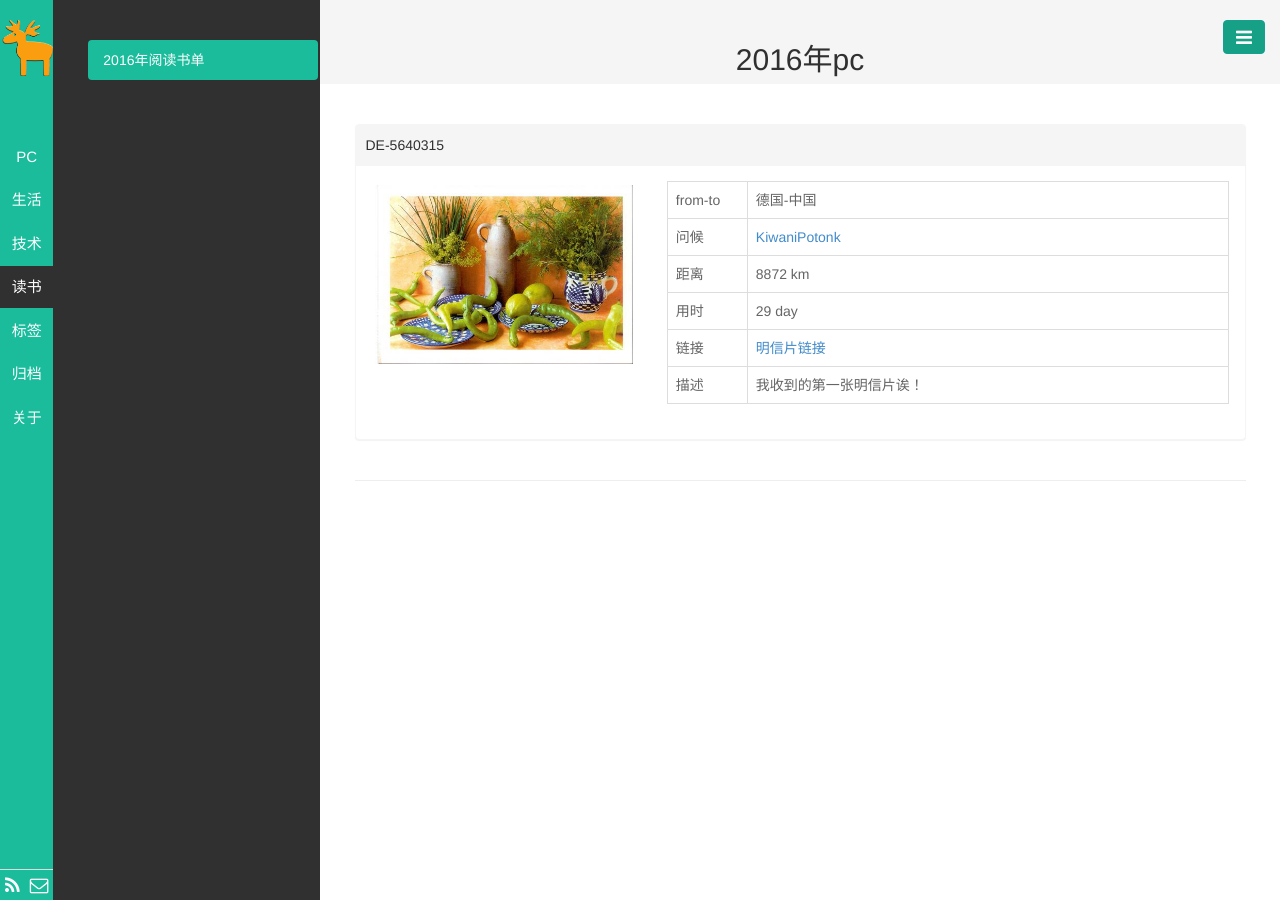
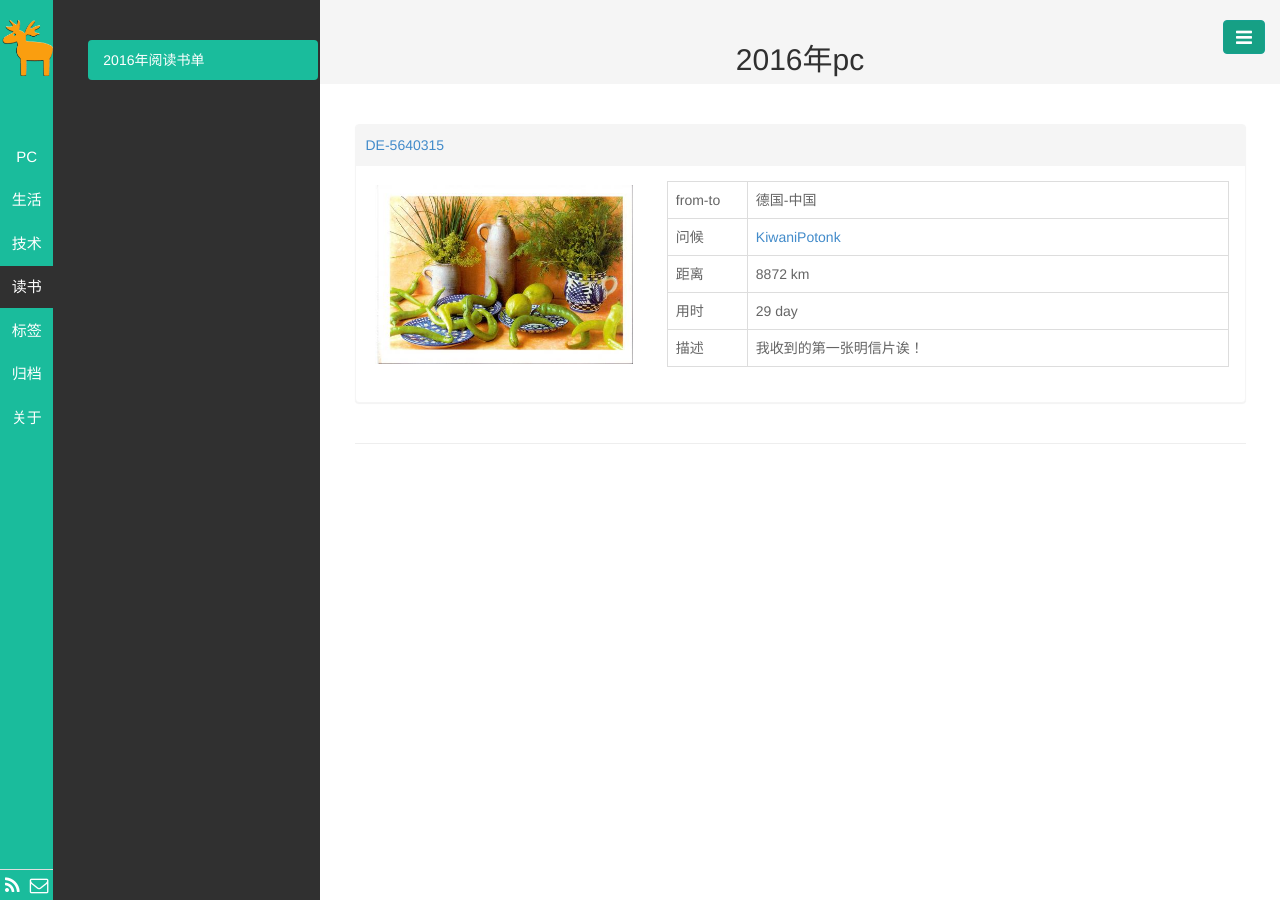
Before and after one commit to liyibing28/liyibing28.github.io, a Jekyll site: the page built from _posts/postcrossing/2016-11-26-pc-1.md, in a window 1280 px wide. Built offline with Jekyll 4.4.1, drawn with Linux system fonts in a browser that asks for light colours.

Commit message:
最终版

```diff
--- a/_layouts/PC.html
+++ b/_layouts/PC.html
@@ -16,7 +16,9 @@ layout: base
       {% for pc in page.PCs %}
         <div class="col-md-12">
           <div class="panel panel-primary">
-            <div class="panel-heading">{{ pc.id }}</div>
+            <div class="panel-heading">
+              <a href="https://www.postcrossing.com/postcards/{{ pc.id }}" title="pc.link">{{ pc.id }}</a>
+            </div>
             <div class="panel-body">
               <div class="row">
                 <div class="col-md-4 col-xs-12 center">
@@ -35,12 +37,6 @@ layout: base
                       </tr>
                       <tr><td>距离</td><td>{{ pc.distance }} km</td></tr>
                       <tr><td>用时</td><td>{{pc.travel}} day</td></tr>
-                      <tr>
-                        <td>链接</td>
-                        <td>
-                          <a href="https://www.postcrossing.com/postcards/{{ pc.id }}" title="pc.link">明信片链接</a>
-                        </td>
-                      </tr>
                       <tr><td>描述</td><td>{{ pc.description }}</td></tr>
                     </tbody>
                   </table>
```
